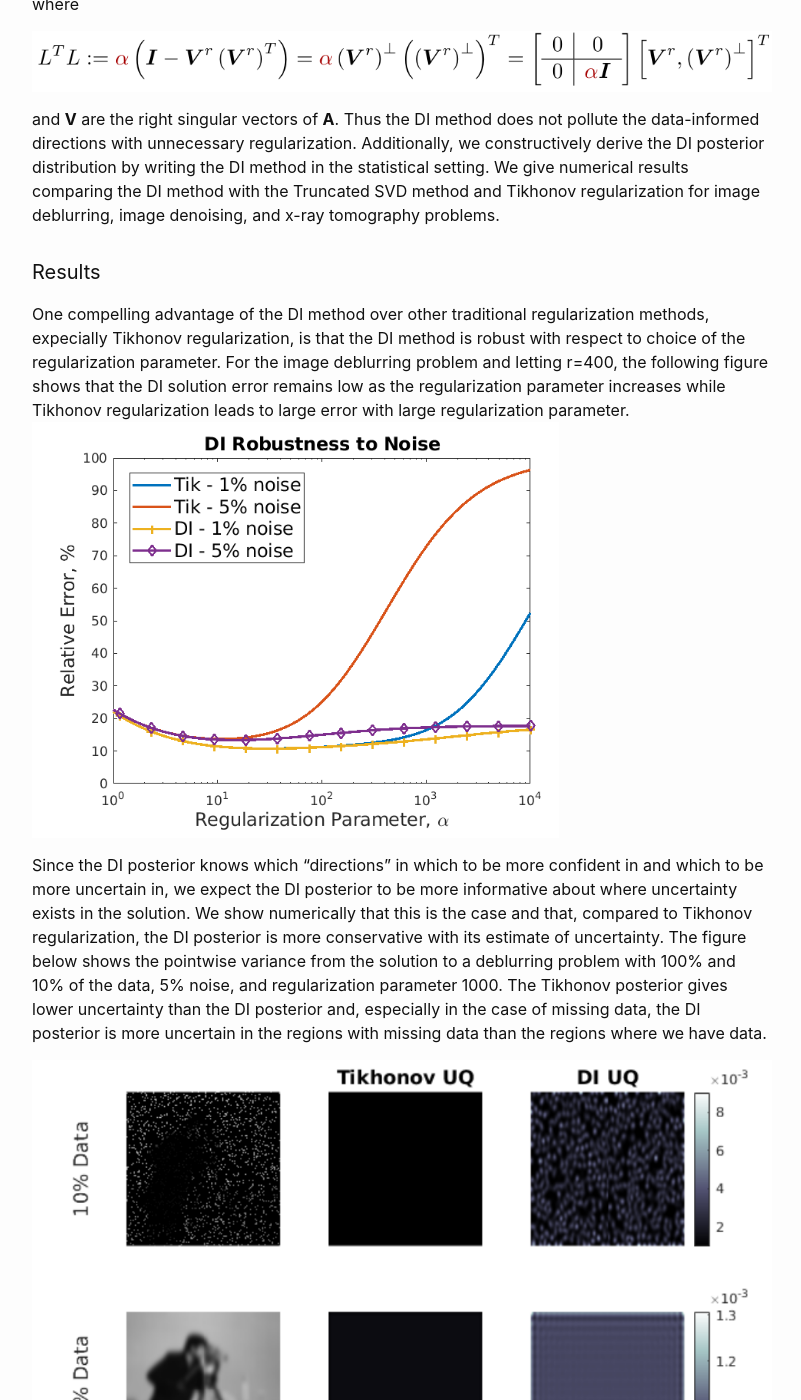
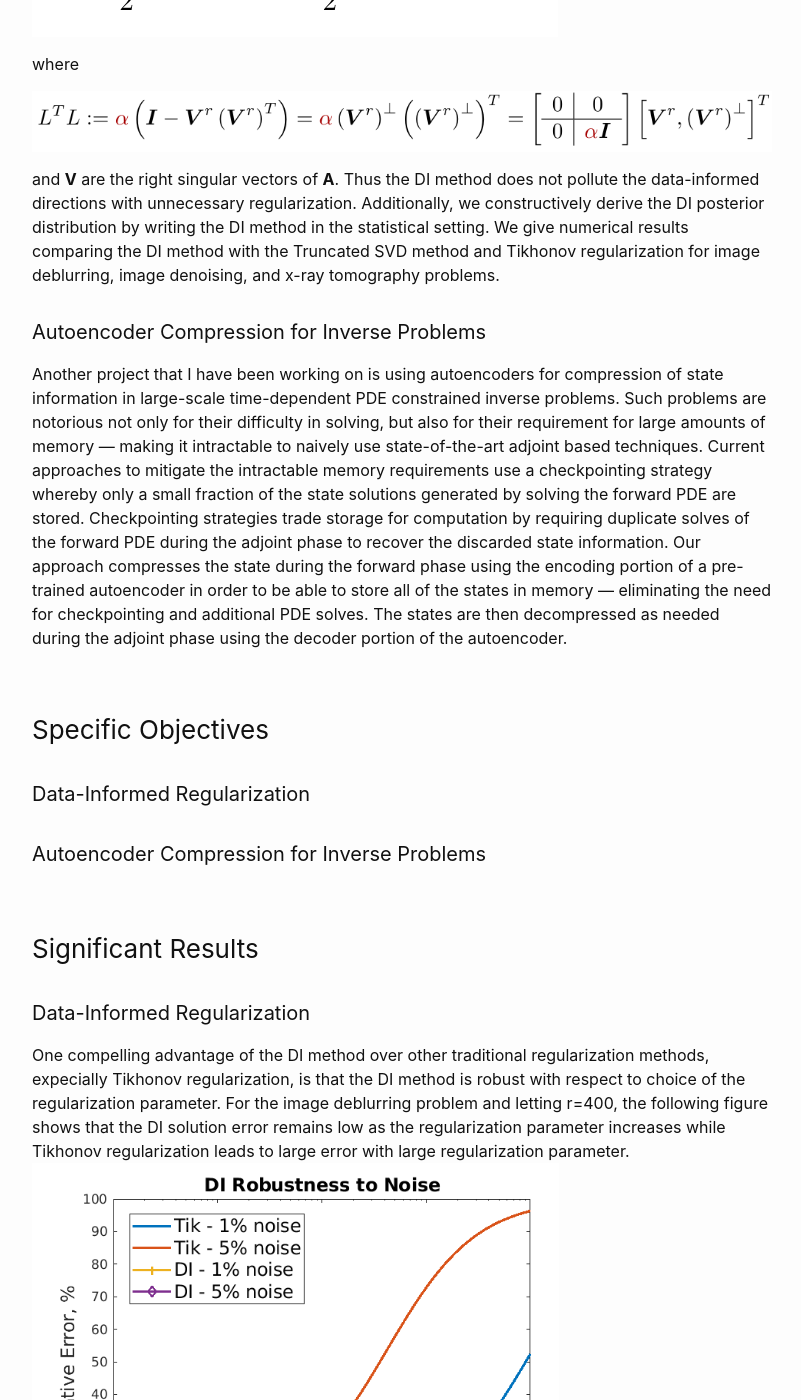
Before and after one commit to tscott-00/phogroup.github.io, a Jekyll site: the page built from jon_nsf.md, in a window 1280 px wide and 1400 px high, scrolled down 753 px. Shown: the whole window, without its empty margins (238-1039 px from the left). Built offline with Jekyll 4.4.1, drawn with Linux system fonts in a browser that asks for light colours; some of the changed text lies outside the part shown.

Commit message:
reorganized Jon's website

```diff
--- a/jon_nsf.md
+++ b/jon_nsf.md
@@ -45,7 +41,29 @@ results comparing the DI method with the Truncated SVD method and
 Tikhonov regularization for image deblurring,
 image denoising, and x-ray tomography problems.
 
-#### Results
+#### Autoencoder Compression for Inverse Problems
+Another project that I have been working on is using autoencoders for compression
+of state information in large-scale time-dependent PDE constrained inverse problems.
+Such problems
+are notorious not only for their difficulty in solving, but also for their requirement
+for large amounts of memory --- making it intractable to naively use state-of-the-art
+adjoint based techniques. Current approaches to mitigate the intractable memory requirements
+use a checkpointing strategy whereby only a small fraction of the state solutions generated
+by solving the forward PDE are stored. Checkpointing strategies trade storage for computation
+by requiring duplicate solves of the forward PDE during the adjoint phase to recover the
+discarded state information. Our approach compresses the state during the forward phase
+using the encoding portion of
+a pre-trained autoencoder in order to be able to store all of the states in memory ---
+eliminating the need for checkpointing and additional PDE solves. The states are then
+decompressed as needed during the adjoint phase using the decoder portion of the autoencoder.
+
+### Specific Objectives
+#### Data-Informed Regularization
+
+#### Autoencoder Compression for Inverse Problems
+
+### Significant Results
+#### Data-Informed Regularization
 One compelling advantage of the DI method over other traditional regularization methods, expecially Tikhonov regularization, is that the DI method is robust with respect to choice of the regularization parameter. For the image deblurring problem and letting r=400, the following figure shows that the DI solution error remains low as the regularization parameter increases while Tikhonov regularization leads to large error with large regularization parameter.
 ![](/assets/figures/jon/DI_robustness.png)
 
@@ -67,24 +85,9 @@ in the Handbook of Mathematical Models and Algorithms in Computer Vision and Ima
 A preprint version of this work can be [downloaded from the Oden Institute for
 Computational Engineering and Sciences](https://www.oden.utexas.edu/media/reports/2020/2024.pdf).
 
-### Autoencoder Compression for Inverse Problems<a name="compression-heading"></a>
-Another project that I have been working on is using autoencoders for compression
-of state information in large-scale time-dependent PDE constrained inverse problems.
-Such problems
-are notorious not only for their difficulty in solving, but also for their requirement
-for large amounts of memory --- making it intractable to naively use state-of-the-art
-adjoint based techniques. Current approaches to mitigate the intractable memory requirements
-use a checkpointing strategy whereby only a small fraction of the state solutions generated
-by solving the forward PDE are stored. Checkpointing strategies trade storage for computation
-by requiring duplicate solves of the forward PDE during the adjoint phase to recover the
-discarded state information. Our approach compresses the state during the forward phase
-using the encoding portion of
-a pre-trained autoencoder in order to be able to store all of the states in memory ---
-eliminating the need for checkpointing and additional PDE solves. The states are then
-decompressed as needed during the adjoint phase using the decoder portion of the autoencoder.
 
-#### Results
 
+#### Autoencoder Compression for Inverse Problems
 
 We have demonstrated that the autoencoder compression algorithm works for states generated by a variety of PDEs including 2D Laplace equation, 2D and 3D acoustic wave equation, and 3D acoustic-elastic wave equation. Shown below is a video comparing the original 3D state of an acoustic-elastic wave equation with the decompressed state using a compression ratio of 64:1. The mean relative error between the two states is 5% over the entire testing dataset.
 
```
Also changed, not shown: other parts of jon_nsf.md (+3 -7 lines).
